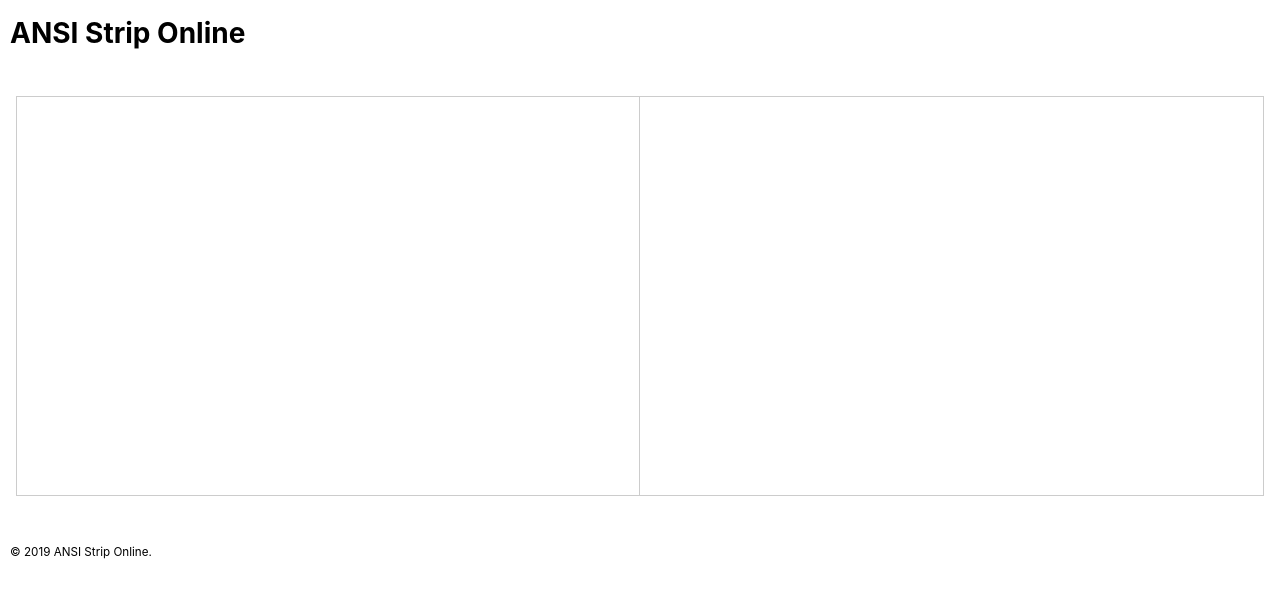
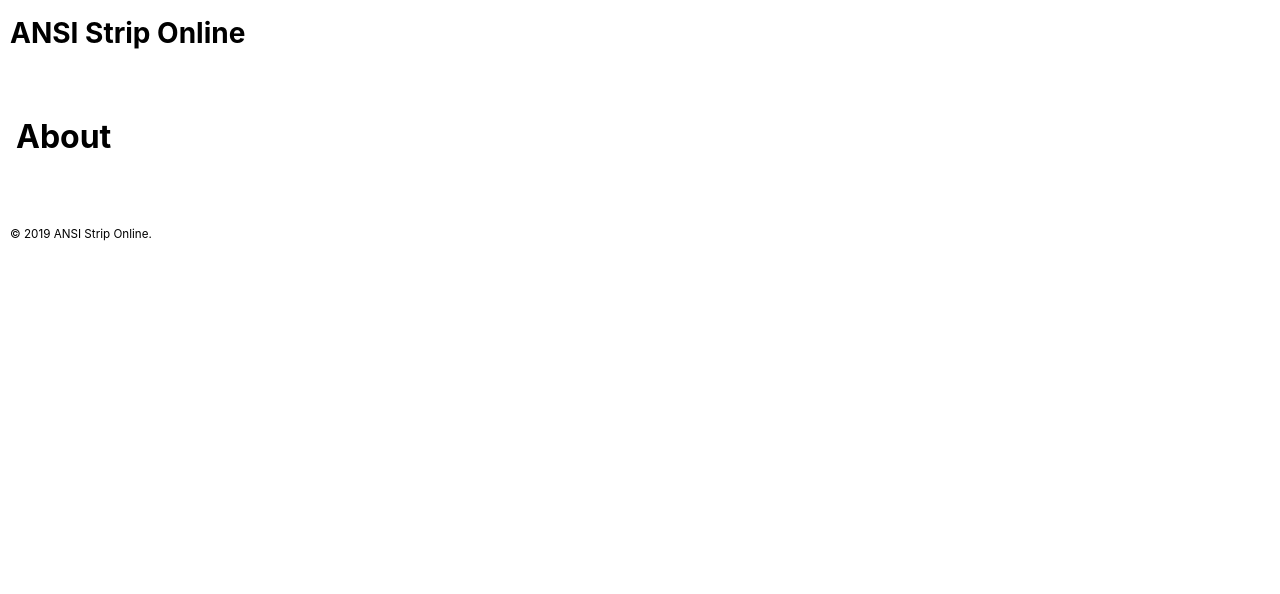
Before and after one commit to kimulaco/ANSI-Escape-Strip, a React (Create React App) app: page /about in a window 1280 px wide. Shown: the top 594 px of the page. Built offline with nearby package versions, Linux system fonts and the light colour scheme.

Commit message:
Add react-router-dom

```diff
--- a/package.json
+++ b/package.json
@@ -7,8 +7,10 @@
     "@types/node": "12.12.7",
     "@types/react": "16.9.11",
     "@types/react-dom": "16.9.4",
+    "@types/react-router-dom": "^5.1.3",
     "react": "^16.12.0",
     "react-dom": "^16.12.0",
+    "react-router-dom": "^5.1.2",
     "react-scripts": "3.2.0",
     "typescript": "3.7.2"
   },
--- a/src/App.tsx
+++ b/src/App.tsx
@@ -1,18 +1,23 @@
 import React from 'react'
+import { BrowserRouter, Route } from 'react-router-dom'
+import Index from './pages/Index'
+import About from './pages/About'
 import AppHeader from './components/AppHeader/AppHeader'
 import AppMain from './components/AppMain/AppMain'
 import AppFooter from './components/AppFooter/AppFooter'
-import FormTextarea from './components/FormTextarea/FormTextarea'
 
 const App: React.FC = () => {
   return (
+    <BrowserRouter>
       <div className="App">
         <AppHeader />
         <AppMain>
-        <FormTextarea />
+          <Route exact path='/' component={Index} />
+          <Route exact path='/about' component={About} />
         </AppMain>
         <AppFooter />
       </div>
+    </BrowserRouter>
   )
 }
 
--- /dev/null
+++ b/src/pages/About.tsx
@@ -0,0 +1,11 @@
+import React from 'react'
+
+const App: React.FC = () => {
+  return (
+    <div>
+      <h1>About</h1>
+    </div>
+  )
+}
+
+export default App
--- /dev/null
+++ b/src/pages/Index.tsx
@@ -0,0 +1,10 @@
+import React from 'react'
+import FormTextarea from '../components/FormTextarea/FormTextarea'
+
+const App: React.FC = () => {
+  return (
+    <FormTextarea />
+  )
+}
+
+export default App
```
Also changed, not shown: 1 other file (tests, documents, lock files or other folders). Lines whose indentation alone changed are shown as unchanged.
